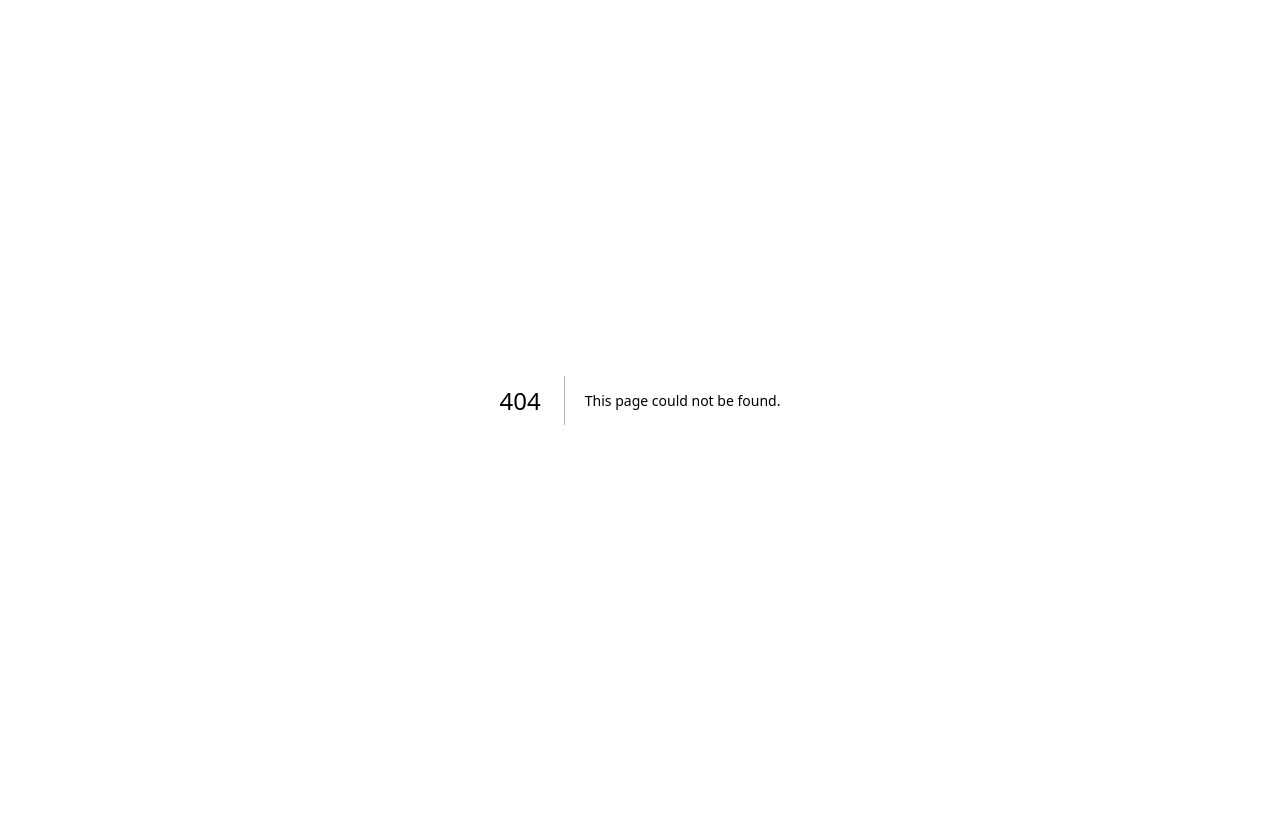
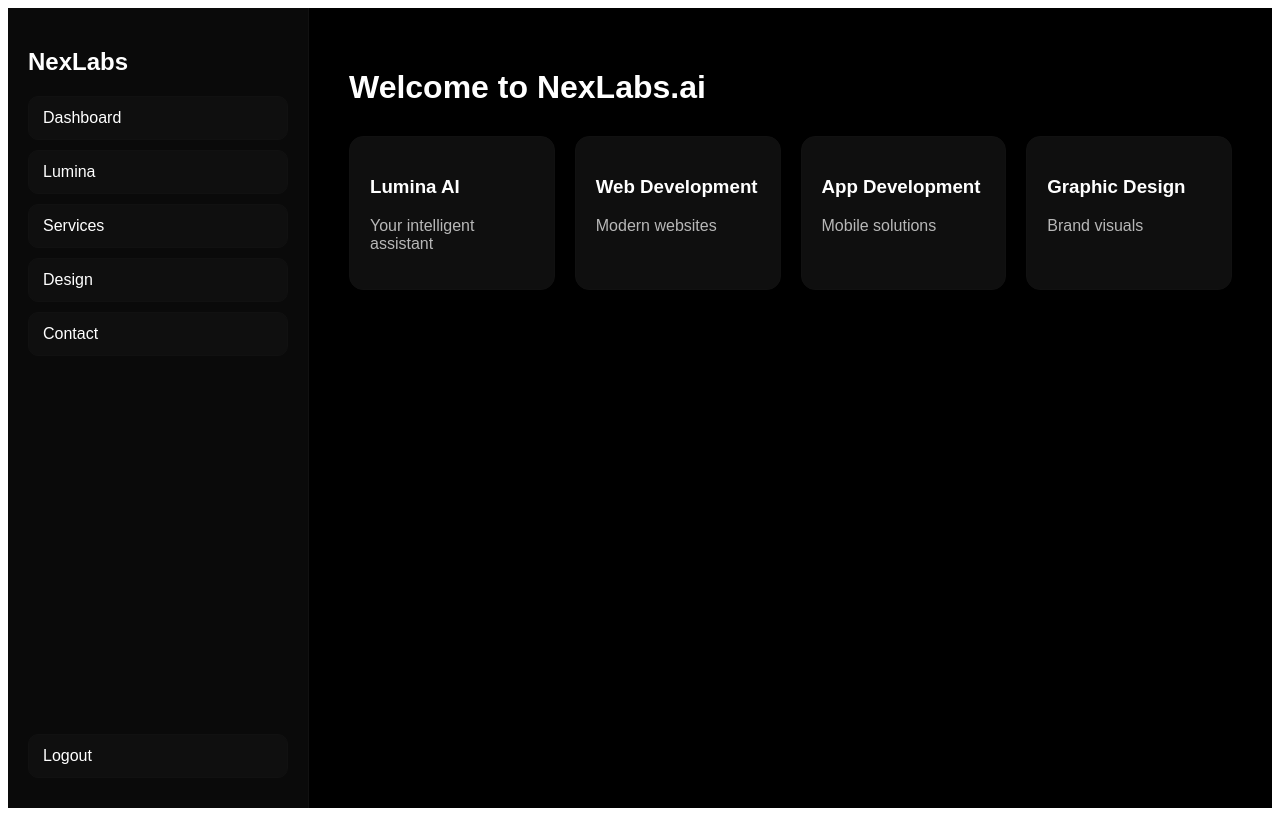
Before and after one commit to Thinksy-ai/Nexlabs.ai, a Next.js app: page / in a window 1280 px wide. Before the commit this address had no page. Built offline with nearby package versions, Linux system fonts and the light colour scheme.

Commit message:
Update and rename index.html to index.js

```diff
--- a/pages/index.html
+++ /dev/null
@@ -1,184 +0,0 @@
-<!DOCTYPE html>
-<html lang="en">
-<head>
-  <meta charset="UTF-8" />
-  <meta name="viewport" content="width=device-width, initial-scale=1.0"/>
-  <title>NexLabs.ai</title>
-
-  <!-- Smooth modern font -->
-  <link href="https://fonts.googleapis.com/css2?family=Inter:wght@300;400;600;700&display=swap" rel="stylesheet">
-
-  <style>
-    * {
-      margin: 0;
-      padding: 0;
-      box-sizing: border-box;
-      font-family: "Inter", sans-serif;
-    }
-
-    body {
-      background: #000;
-      color: #fff;
-      overflow-x: hidden;
-    }
-
-    /* NAV */
-    nav {
-      display: flex;
-      justify-content: space-between;
-      align-items: center;
-      padding: 20px 40px;
-      border-bottom: 1px solid #222;
-      animation: fadeDown 1s ease;
-    }
-
-    nav h2 {
-      letter-spacing: 1px;
-      font-weight: 600;
-    }
-
-    nav a {
-      color: #fff;
-      text-decoration: none;
-      font-size: 14px;
-      opacity: 0.7;
-      transition: 0.3s;
-    }
-
-    nav a:hover {
-      opacity: 1;
-      transform: translateY(-2px);
-    }
-
-    nav div {
-      display: flex;
-      gap: 20px;
-    }
-
-    /* HERO */
-    .hero {
-      padding: 140px 60px;
-      text-align: left;
-      animation: fadeUp 1.2s ease;
-    }
-
-    .hero h1 {
-      font-size: 70px;
-      font-weight: 700;
-      letter-spacing: -2px;
-    }
-
-    .hero p {
-      margin-top: 10px;
-      opacity: 0.7;
-      font-size: 16px;
-    }
-
-    .btns {
-      margin-top: 30px;
-    }
-
-    button {
-      background: transparent;
-      border: 1px solid #fff;
-      color: #fff;
-      padding: 12px 18px;
-      margin-right: 10px;
-      cursor: pointer;
-      transition: 0.3s;
-      border-radius: 6px;
-    }
-
-    button:hover {
-      background: #fff;
-      color: #000;
-      transform: translateY(-3px);
-    }
-
-    /* SECTION */
-    .section {
-      padding: 80px 60px;
-      border-top: 1px solid #222;
-      animation: fadeUp 1.5s ease;
-    }
-
-    .section h2 {
-      font-size: 28px;
-      margin-bottom: 10px;
-    }
-
-    .section p {
-      opacity: 0.7;
-    }
-
-    /* ANIMATIONS */
-    @keyframes fadeUp {
-      from {
-        opacity: 0;
-        transform: translateY(30px);
-      }
-      to {
-        opacity: 1;
-        transform: translateY(0);
-      }
-    }
-
-    @keyframes fadeDown {
-      from {
-        opacity: 0;
-        transform: translateY(-20px);
-      }
-      to {
-        opacity: 1;
-        transform: translateY(0);
-      }
-    }
-
-    /* MOBILE */
-    @media (max-width: 768px) {
-      .hero h1 {
-        font-size: 40px;
-      }
-
-      nav {
-        flex-direction: column;
-        gap: 10px;
-      }
-
-      .hero, .section {
-        padding: 60px 20px;
-      }
-    }
-  </style>
-</head>
-
-<body>
-
-  <nav>
-    <h2>NexLabs.ai</h2>
-    <div>
-      <a href="#">About</a>
-      <a href="#">Services</a>
-      <a href="#">Design</a>
-      <a href="#">Lumina</a>
-      <a href="#">Contact</a>
-    </div>
-  </nav>
-
-  <section class="hero">
-    <h1>NexLabs.ai</h1>
-    <p>AI • Apps • Websites • Graphic Design Studio</p>
-
-    <div class="btns">
-      <button>Explore Lumina</button>
-      <button>Start Project</button>
-    </div>
-  </section>
-
-  <section class="section">
-    <h2>We build modern digital systems</h2>
-    <p>Clean. Minimal. Powerful. Black & White only.</p>
-  </section>
-
-</body>
-</html>
--- /dev/null
+++ b/pages/index.js
@@ -0,0 +1,111 @@
+import { useState } from "react";
+
+export default function Home() {
+  return (
+    <div style={styles.app}>
+
+      {/* SIDEBAR */}
+      <div style={styles.sidebar}>
+        <h2 style={{ marginBottom: 20 }}>NexLabs</h2>
+
+        <NavItem label="Dashboard" />
+        <NavItem label="Lumina" />
+        <NavItem label="Services" />
+        <NavItem label="Design" />
+        <NavItem label="Contact" />
+
+        <div style={{ marginTop: "auto" }}>
+          <NavItem label="Logout" />
+        </div>
+      </div>
+
+      {/* MAIN */}
+      <div style={styles.main}>
+
+        <h1 style={styles.title}>Welcome to NexLabs.ai</h1>
+
+        <div style={styles.grid}>
+          <Card title="Lumina AI" text="Your intelligent assistant" />
+          <Card title="Web Development" text="Modern websites" />
+          <Card title="App Development" text="Mobile solutions" />
+          <Card title="Graphic Design" text="Brand visuals" />
+        </div>
+
+      </div>
+
+    </div>
+  );
+}
+
+/* COMPONENTS */
+
+function NavItem({ label }) {
+  return (
+    <div style={styles.navItem}>
+      {label}
+    </div>
+  );
+}
+
+function Card({ title, text }) {
+  return (
+    <div style={styles.card}>
+      <h3>{title}</h3>
+      <p style={{ opacity: 0.7 }}>{text}</p>
+    </div>
+  );
+}
+
+/* STYLES */
+
+const styles = {
+  app: {
+    display: "flex",
+    height: "100vh",
+    background: "#000",
+    color: "#fff",
+    fontFamily: "Arial",
+  },
+
+  sidebar: {
+    width: 260,
+    background: "#0a0a0a",
+    padding: 20,
+    display: "flex",
+    flexDirection: "column",
+    borderRight: "1px solid #111",
+  },
+
+  navItem: {
+    padding: "12px 14px",
+    borderRadius: 10,
+    marginBottom: 10,
+    cursor: "pointer",
+    background: "#0f0f0f",
+    border: "1px solid #111",
+    transition: "0.2s",
+  },
+
+  main: {
+    flex: 1,
+    padding: 40,
+  },
+
+  title: {
+    marginBottom: 30,
+  },
+
+  grid: {
+    display: "grid",
+    gridTemplateColumns: "repeat(auto-fit, minmax(200px, 1fr))",
+    gap: 20,
+  },
+
+  card: {
+    padding: 20,
+    borderRadius: 14,
+    background: "#0f0f0f",
+    border: "1px solid #111",
+    transition: "0.2s",
+  },
+};
```
